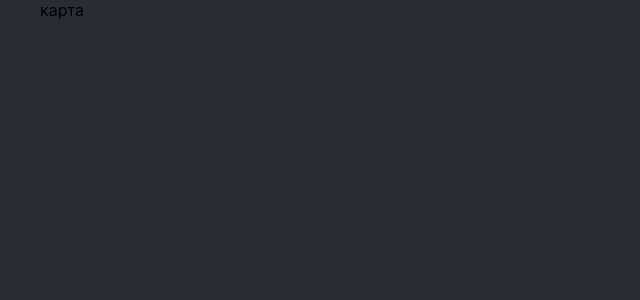
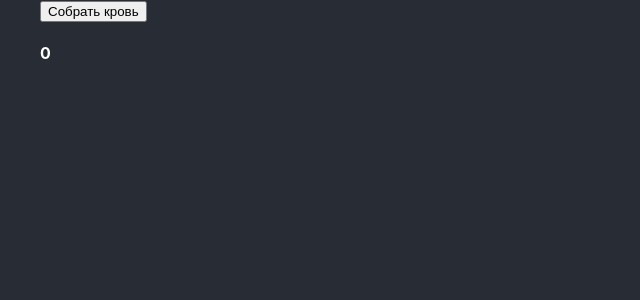
Before and after one commit to SeeNelse/clicker-reactjs, a React (Create React App) app: page /map in a window 1280 px wide. Shown: the top 300 px of the page, without its empty margins (0-640 px from the left). Built offline with nearby package versions, Linux system fonts and the light colour scheme.

Commit message:
add counter component

```diff
--- /dev/null
+++ b/src/components/map/mapCounter.jsx
@@ -0,0 +1,9 @@
+import React from 'react';
+
+const MapCounter = ({props}) => {
+  return(
+    <h4 className="map__counter">0</h4>
+  )
+}
+
+export default MapCounter;
--- /dev/null
+++ b/src/components/map/mapCounterBtn.jsx
@@ -0,0 +1,9 @@
+import React from 'react';
+
+const MapCounterBtn = ({props}) => {
+  return(
+    <button className="map__counter-btn">Собрать кровь</button>
+  )
+}
+
+export default MapCounterBtn;
--- a/src/containers/mapContainer.jsx
+++ b/src/containers/mapContainer.jsx
@@ -1,9 +1,14 @@
 import React, { Component } from 'react';
+import MapCounterBtn from '../components/map/mapCounterBtn';
+import MapCounter from '../components/map/mapCounter';
 
 class MapContainer extends Component {
   render() {
     return (
-      <div className="map__wrapper">карта</div>
+      <div className="map__wrapper">
+        <MapCounterBtn></MapCounterBtn>
+        <MapCounter></MapCounter>
+      </div>
     );
   }
 }
--- a/src/index.css
+++ b/src/index.css
@@ -62,3 +62,7 @@ code {
   width: 1200px;
   height: 800px;
 }
+
+.map__counter {
+  color: #fff;
+}
```
